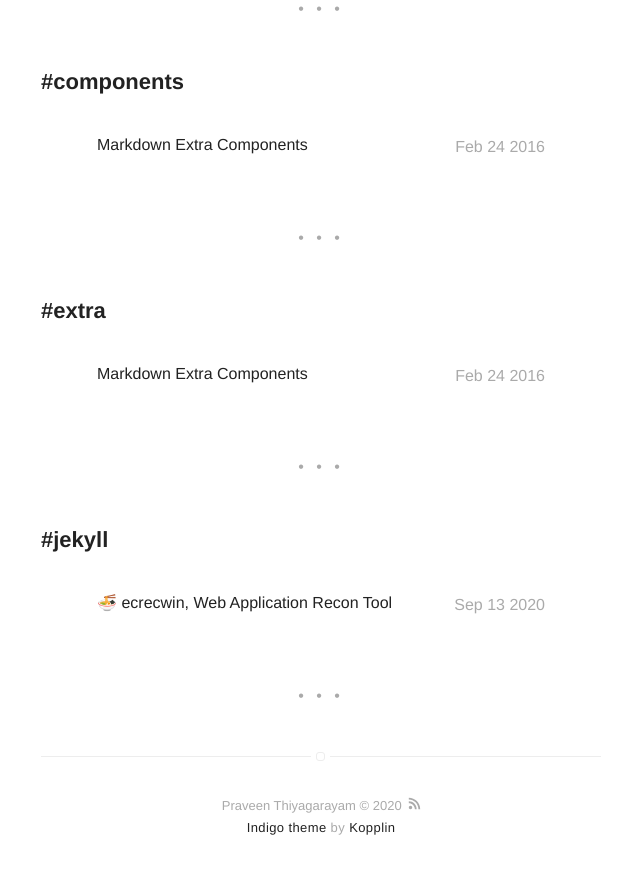
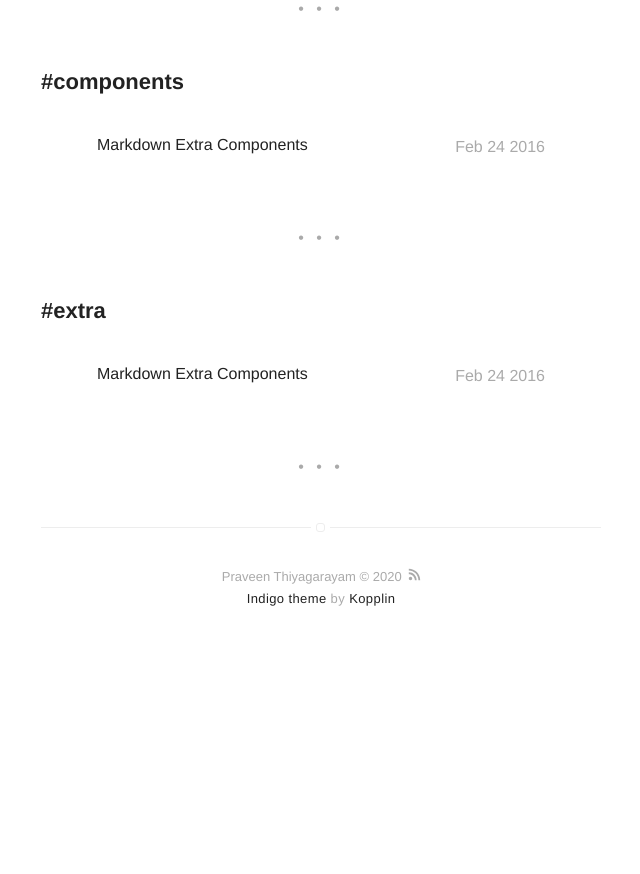
Before and after one commit to im403/pr4v33n, a Jekyll site: the page built from tags.html, in a window 1280 px wide and 900 px high, scrolled down 1157 px. Shown: the top 874 px of the window, without its empty margins (319-959 px from the left). Built offline with Jekyll 4.4.1, drawn with Linux system fonts in a browser that asks for light colours; emoji names are drawn with the system emoji font; after the commit the page ends 1827 px from its top, so only the background shows below that.

Commit message:
Update 2020-09-13-ecrecwin.markdown

```diff
--- a/_posts/2020-09-13-ecrecwin.markdown
+++ b/_posts/2020-09-13-ecrecwin.markdown
@@ -1,8 +1,6 @@
 ---
 title: ":ramen: ecrecwin, Web Application Recon Tool"
 layout: post
-tag: jekyll
-image: https://sergiokopplin.github.io/indigo/assets/images/jekyll-logo-light-solid.png
 headerImage: true
 projects: true
 hidden: true
```
